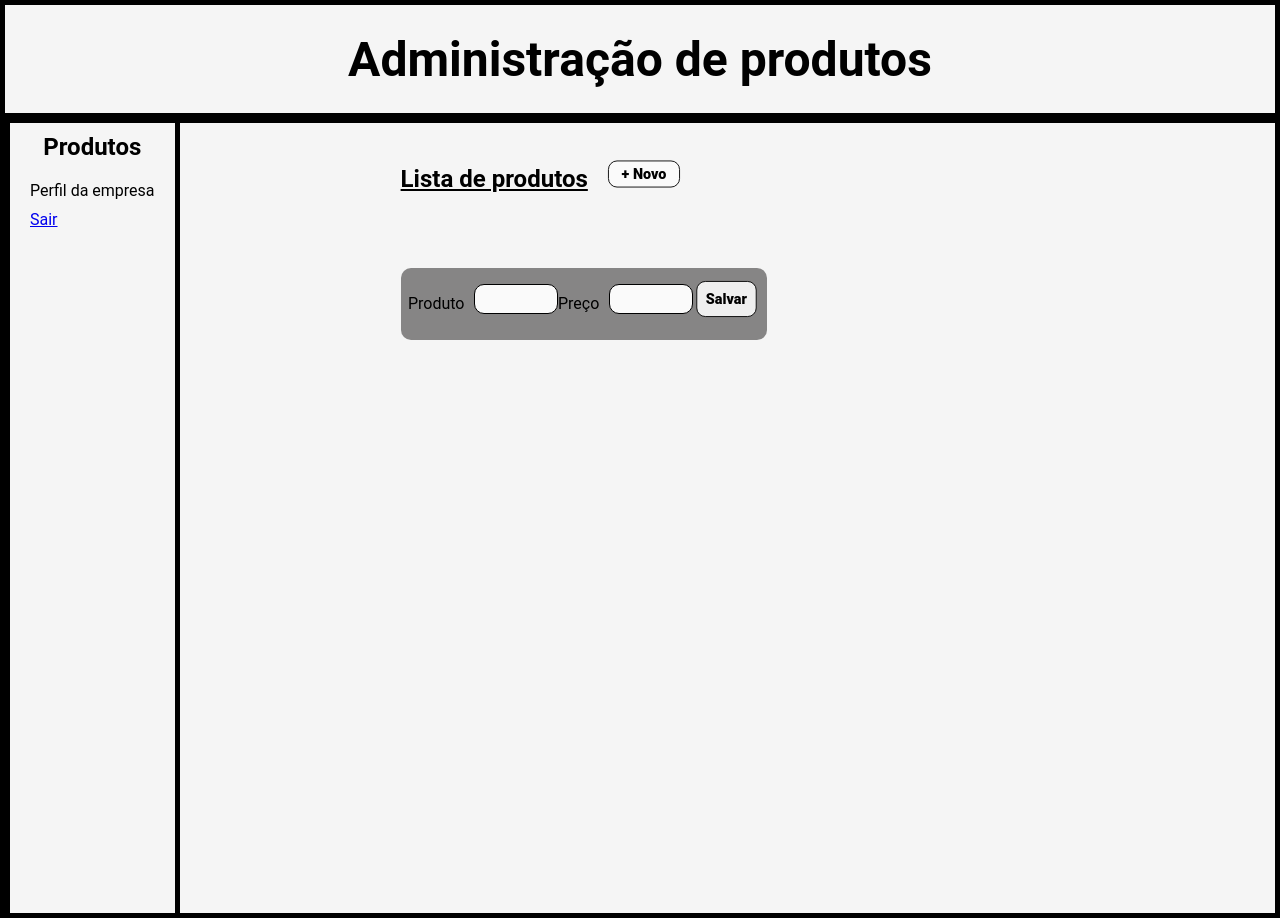
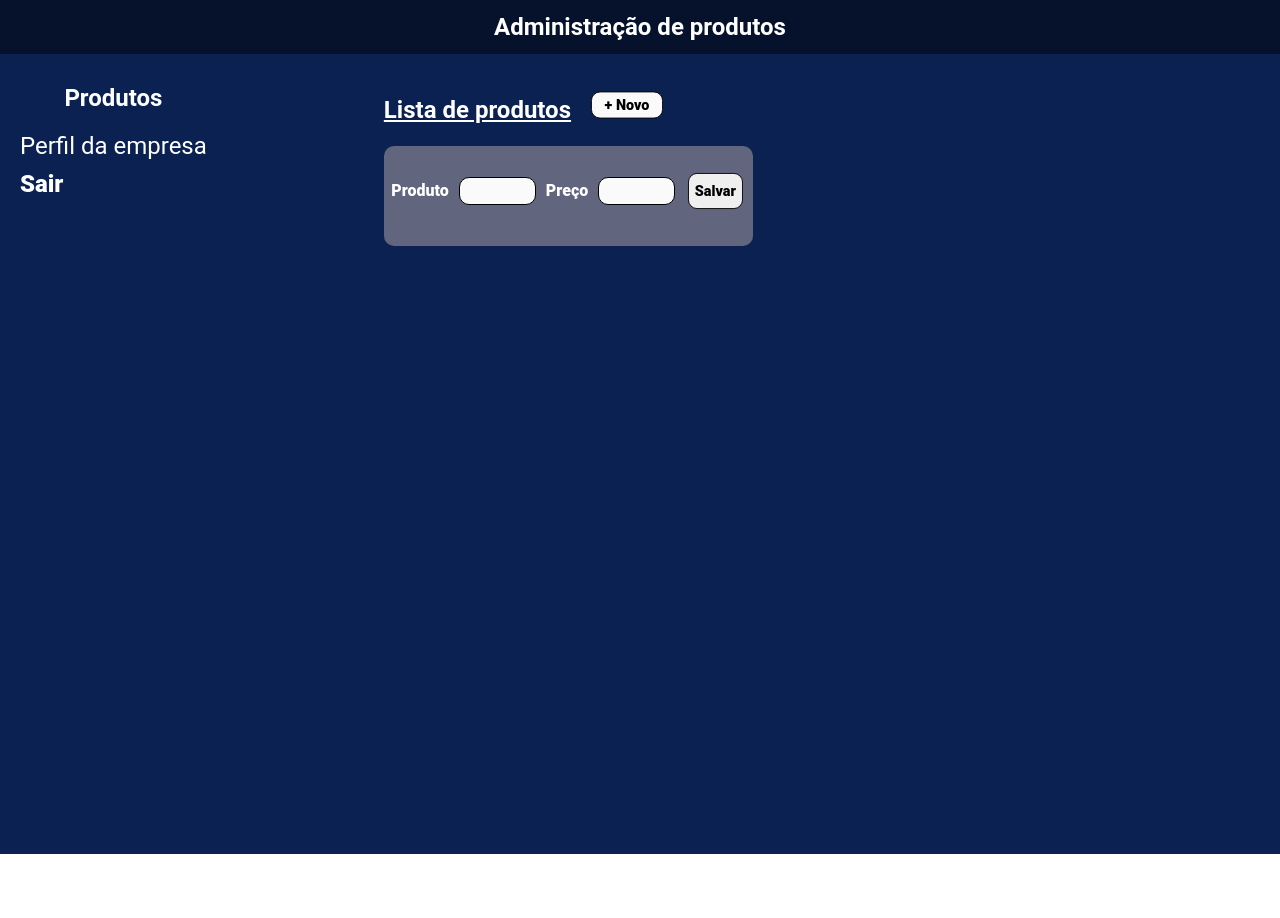
Before and after one commit to igor93araujo/sales-page-ws-work-sistemas, a Next.js app: page /admPage in a window 1280 px wide. Both pictures are taken after a click on the button "+ Novo". After the commit the page ends 854 px from the top, so only its background shows below. Built offline with nearby package versions, Linux system fonts and the light colour scheme.

Commit message:
criação do css final

```diff
--- a/src/components/Header.jsx
+++ b/src/components/Header.jsx
@@ -12,7 +12,7 @@ export default function Header() {
 
   return (
     <header>
-      <h1>WS Shop 🛍️</h1>
+      <h1><span>WS</span> shop!</h1>
       <RiAdminLine
         className='admIcon'
         onClick={ handleLogin }
--- a/src/components/HeaderAdm.jsx
+++ b/src/components/HeaderAdm.jsx
@@ -4,7 +4,7 @@ import ProductsListAdm from './ProductsListAdm';
 export default function HeaderAdm() {
   return (
     <><header>
-      <h1>Administração de produtos</h1>
+      <h2>Administração de produtos</h2>
     </header>
     <section className='mainPage'>
         <AsideAdm />
--- a/src/components/LoginAdm.jsx
+++ b/src/components/LoginAdm.jsx
@@ -30,7 +30,7 @@ export default function LoginAdm() {
     {
       showLogin &&
       <form className='loginForm'>
-      <h1>Login</h1>
+      <h1 className='loginTitle'>Login do Administrador</h1>
       <label htmlFor="email">Email</label>
         <input type="email" name="email" id="email" onChange={ handleChange } />
       <label htmlFor="password">Senha</label>
--- a/src/components/ProductsListAdm.jsx
+++ b/src/components/ProductsListAdm.jsx
@@ -1,9 +1,13 @@
-import React from 'react'
+import React, { useEffect } from 'react'
 
 export default function ProductsListAdm() {
-  const [products, setProducts] = React.useState([])
-  //trocar todos por products e setTodos por setProducts
-  const [newTodo, setNewTodo] = React.useState('')
+
+  let savedProducts = [];
+  typeof window !== 'undefined' && (savedProducts = JSON.parse(localStorage.getItem('products')) )
+  const [products, setProducts] = React.useState(
+    savedProducts|| []
+  )
+
   const [ showAddProduct, setShowAddProduct ] = React.useState(false)
   const [ productName, setProductName ] = React.useState('')
   const [ productPrice, setProductPrice ] = React.useState('')
@@ -38,6 +42,16 @@ export default function ProductsListAdm() {
     setProductPrice('')
   }
 
+  useEffect(() => {
+   localStorage.setItem('products', JSON.stringify(products))
+  }, [products])
+
+  useEffect(() => {
+    const products = JSON.parse(localStorage.getItem('products'));
+    products && setProducts(products)
+  }, [])
+
+
    return (
     <section style={
       { width: '80%',
@@ -62,7 +76,39 @@ export default function ProductsListAdm() {
           className='addBtn'
         > + Novo
         </button>
+
       </div>
+
+      {
+        showAddProduct &&
+      <form className='addProductForm' >
+        <label htmlFor="product">Produto</label>
+        <input
+          type="text"
+          name="product"
+          id="product"
+          onChange={
+            (e) => setProductName(e.target.value)
+          }
+          />
+        <label htmlFor="price">Preço</label>
+        <input
+          type="text"
+          name="price"
+          id="price"
+          onChange={
+            (e) => setProductPrice(e.target.value)
+          }
+          disabled={!productName}
+        />
+        <button
+          type="button"
+          onClick={() => addProductToList()}
+        >
+        Salvar
+        </button        >
+      </form>
+      }
       <div>
         <table>
           <tbody>
@@ -96,36 +142,7 @@ export default function ProductsListAdm() {
           </tbody>
         </table>
       </div>
-      {
-        showAddProduct &&
-      <form className='addProductForm' >
-        <label htmlFor="product">Produto</label>
-        <input
-          type="text"
-          name="product"
-          id="product"
-          onChange={
-            (e) => setProductName(e.target.value)
-          }
-          />
-        <label htmlFor="price">Preço</label>
-        <input
-          type="text"
-          name="price"
-          id="price"
-          onChange={
-            (e) => setProductPrice(e.target.value)
-          }
-          disabled={!productName}
-        />
-        <button
-          type="button"
-          onClick={() => addProductToList()}
-        >
-        Salvar
-        </button        >
-      </form>
-      }
+
 {
   editingProduct ? (
     <form className='addProductForm'>
--- a/src/context/AppProvider.jsx
+++ b/src/context/AppProvider.jsx
@@ -12,6 +12,11 @@ export function AppProvider({ children }) {
   const [categories, setCategories] = useState([]);
   const [productId, setProductId] = useState('MLB5672');
   const [showLogin, setShowLogin] = useState(false);
+
+  const [ showAddProduct, setShowAddProduct ] = useState(false)
+  const [ productName, setProductName ] = useState('')
+  const [ productPrice, setProductPrice ] = useState('')
+  const [editingProduct, setEditingProduct] = useState(null)
 
   const getCategoriesList = async() => {
     const categories = await getCategories();
--- a/src/pages/index.js
+++ b/src/pages/index.js
@@ -29,9 +29,9 @@ export default function Home() {
             <BottomProducts />
           </section>
           <LoginAdm />
-          <Footer />
         </div>
       </section>
+          <Footer />
       </AppProvider>
   )
 }
--- a/src/styles/globals.css
+++ b/src/styles/globals.css
@@ -3,6 +3,7 @@
   padding: 0;
   box-sizing: border-box;
   font-family: 'Roboto', sans-serif;
+
 }
 
 .fullPage{
@@ -10,25 +11,47 @@ height: 100vh;
 }
 
 .mainPage {
-  background-color: #f5f5f5;
+  background-color: #0b2152;
+  color: white;
   height: 100vh;
   width: 100%;
   display: flex;
   align-items: center;
   justify-content: space-between;
-  border: 5px solid black;
+
 }
 
 header {
-  background-color: #f5f5f5;
-  border: 5px solid black;
+  background-color: #06122c;
+  box-shadow: rgba(9, 30, 66, 0.25) 0px 4px 8px -2px, rgba(9, 30, 66, 0.08) 0px 0px 0px 1px;
+  display: flex;
   width: 100%;
   text-align: center;
-  font-size: xx-large;
-  padding: 2% 0;
-  display: flex;
+  padding: 1% 0;
   align-items: center;
   justify-content: center;
+  color: white;
+  }
+
+  header h1 {
+    background-color: #f2bf00;
+    width: 150px;
+    color: white;
+    margin: 0 auto;
+    height: 150px;
+    display: flex;
+    justify-content: center;
+    flex-direction: column;
+    align-items: center;
+    border: #ffffff 7px solid;
+    border-radius: 30px;
+    font-size: 3rem;
+    line-height: 0.8;
+  }
+
+  header h1 span {
+    font-size: 4rem;
+    font-weight: 900;
   }
 
   .admIcon {
@@ -39,16 +62,48 @@ header {
     position: absolute;
     right: 0;
     margin-right: 5%;
+    transform: scale(0.8);
+    transition: 0.5s;
+  }
+
+  .admIcon:hover {
+    transform: scale(1);
   }
 
 aside {
-  border-right: 5px solid black;
-  border-left: 5px solid black;
   width: fit-content;
   height: 100%;
-  padding: 10px 20px;
+  padding: 30px 20px;
   overflow-y: scroll;
   }
+
+aside::-webkit-scrollbar {
+  width: 10px;
+}
+
+aside::-webkit-scrollbar-track {
+  box-shadow: inset 0 0 5px grey;
+  border-radius: 10px;
+}
+
+aside::-webkit-scrollbar-thumb {
+    background: #fbd23e;
+    border-radius: 10px;
+}
+
+::-webkit-scrollbar {
+  width: 10px;
+}
+
+::-webkit-scrollbar-track {
+  box-shadow: inset 0 0 5px grey;
+  border-radius: 10px;
+}
+
+::-webkit-scrollbar-thumb {
+    background: #b6b6b6;
+    border-radius: 10px;
+}
 
 aside h2 {
   margin-bottom: 20px;
@@ -58,30 +113,38 @@ aside h2 {
 aside ul li {
   list-style: none;
   margin-bottom: 10px;
+  font-size: 1.5rem;
+}
+
+aside ul a {
+  text-decoration: none;
+  color: white;
+  font-size: 1.5rem;
+  font-weight: 900;
+  transition: 0.5s;
 }
 
 footer {
-  position: fixed;
-
   bottom: 0;
-  color: black;
-  background-color: white;
-  width: 80%;
+  color: rgb(255, 255, 255);
+  background-color:#06122c;
   height: 50px;
   display: flex;
   align-items: center;
   justify-content: center;
-  height: 3%;
+  width: auto;
 }
 
 .bannerProduct {
-  width: 80%;
+  width: 70%;
   height: 100%;
   display: flex;
   justify-content: center;
   align-items: center;
   gap: 2%;
-  border-bottom: 3px solid black;
+  padding-bottom: 1%;
+  border-bottom: 2px solid rgb(252, 252, 252);
+  margin-top: 5%;
 }
 .bannerProduct h1 {
   font-size: 3rem;
@@ -103,6 +166,7 @@ footer {
 .centerContainer {
   width: 80%;
   height: 100%;
+  margin: 0 auto;
 }
 
 .productsContainer {
@@ -115,16 +179,6 @@ footer {
   padding: 20px 30px;
 }
 
-.Carrossel {
-  width: 100%;
-  height: 100%;
-  display: flex;
-  justify-content: center;
-  align-items: center;
-  gap: 10px;
-  margin-top: 20px;
-  border: 3px solid black;
-}
 
 .carrosselContainer {
   width: 100%;
@@ -137,7 +191,6 @@ footer {
 }
 
 .bottom-section {
-  background-color: #f5f5f5;
   width: 100%;
   height: 100%;
   display: flex;
@@ -146,7 +199,6 @@ footer {
 }
 
 .bottom-product {
-
   width: 100%;
   height: 100%;
   display: flex;
@@ -157,7 +209,7 @@ footer {
 }
 
 .bottom-product h2 {
-  font-size: 2rem;
+  font-size: 1.5rem;
   font-weight: 900;
   margin-bottom: 10px;
 }
@@ -165,6 +217,10 @@ footer {
 .bottom-product p {
   font-size: 1rem;
   margin-bottom: 10px;
+}
+
+img {
+  border-radius: 10px;
 }
 
 .bottom-product button {
@@ -179,12 +235,25 @@ footer {
 }
 
 .left-item {
+  margin-bottom: 5%;
   display: flex;
+
   gap: 10%;
 }
 
+.left-item a {
+  text-decoration: none;
+  color:#fbd23e;
+  font-weight: 900;
+  cursor: pointer;
+}
+
+.left-item a:hover {
+  text-decoration: underline;
+}
+
 .middleLine {
-  background-color: #000000;
+  background-color: #ffffff;
   width: 1px;
   height: 80%;
   margin: 0 10px;
@@ -192,6 +261,7 @@ footer {
 
 .category:hover{
   text-decoration: underline;
+  color: #fbd23e;
 }
 
 .category{
@@ -201,12 +271,14 @@ footer {
 
 .outerCarrossel {
   width: 80%;
+  border-radius: 10px;
   height: 100%;
   display: flex;
   justify-content: center;
   align-items: center;
-  border: 1px solid black;
-  margin-top: 5%;
+  border: 1px solid rgb(255, 244, 244);
+  margin: 3% 0;
+  box-shadow: rgba(246, 246, 246, 0.804) 0px 4px 6px -1px, rgba(0, 0, 0, 0.06) 0px 2px 4px -1px;
 }
 
 .innerCarrosel {
@@ -272,13 +344,20 @@ button:hover {
   animation: showLogin 0.5s;
 }
 
-loginForm h2 {
+.loginForm h1 {
   font-size: 2rem;
+  font-weight: 900;
+  margin-bottom: 30px;
+}
+
+.loginForm label {
+  font-size: 1rem;
   font-weight: 900;
   margin-bottom: 10px;
 }
 
-input {
+.loginForm input {
+  padding: 2%;
   width: 80%;
   height: 40px;
   border: 1px solid black;
@@ -292,7 +371,7 @@ input {
 }
 
 button {
-  width: 100px;
+  width: 200px;
   height: 40px;
   border: 1px solid black;
   border-radius: 10px;
@@ -318,14 +397,14 @@ table {
   justify-content: center;
   align-items: center;
   border-collapse: collapse;
-  border-top: 1px solid #000000;
-  border-bottom: 1px solid #000000;
+  border-top: 1px solid white;
+  border-bottom: 1px solid white;
 }
 
 table td{
   font-size: 14px;
-  border-right: 1px solid #000000;
-  border-left: 1px solid #000000;
+  border-right: 1px solid white;
+  border-left: 1px solid white;
   padding: 8px;
   }
 
@@ -383,22 +462,38 @@ table td{
 
   .addProductForm {
     width: 50%;
-    height: 10%;
+    height: 100px;
     display: flex;
     justify-content: center;
     align-items: center;
-    color: black;
+    margin-bottom: 10px;
+    color: rgb(255, 255, 255);
     right: 30%;
     border-radius: 10px;
-    background-color: rgba(24, 23, 23, 0.5);
+    background-color: rgba(183, 170, 170, 0.5);
     padding: 1%;
-    margin-top: 5%;
+    animation: formAdd 0.5s;
+  }
+
+  @keyframes formAdd {
+    0% {
+      transform:translateY(-10%);
+    }
+    100% {
+      transform:translateY(0);
+    }
+
+  }
+
+  .addProductForm label {
+    font-size: 1rem;
+    font-weight: 900;
+    margin-bottom: 10px;
   }
 
   .addProductForm input {
     width: 100%;
-    height: 30px;
-    border: 1px solid black;
+    border: 0.4px solid black;
     border-radius: 10px;
     background-color: #fafafa;
     color: rgb(0, 0, 0);
@@ -407,8 +502,8 @@ table td{
     cursor: pointer;
     margin-bottom: 10px;
     margin-left: 10px;
+    margin-right: 10px;
     padding: 1%;
-
   }
 
   .addProductForm button {
```
